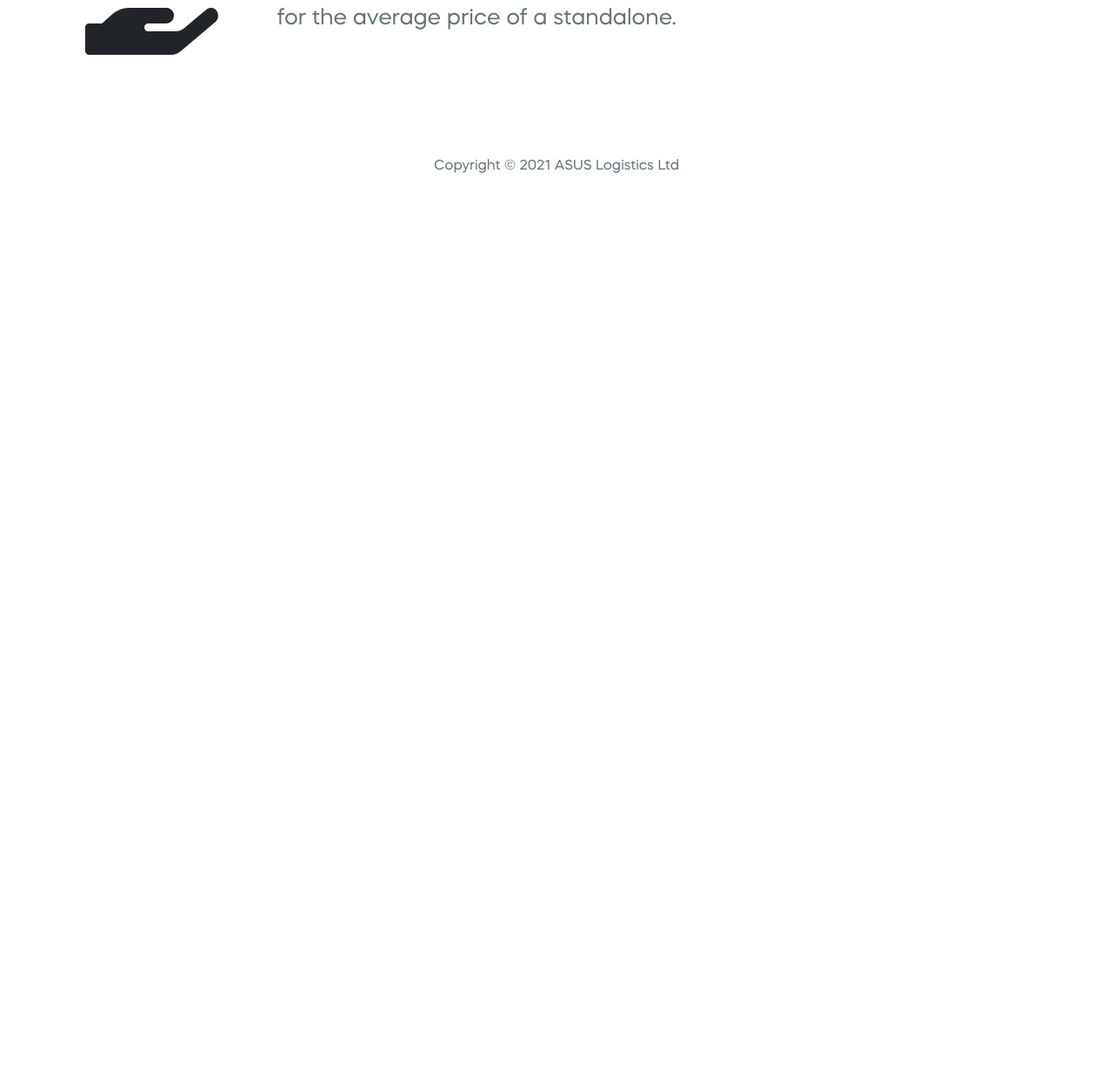
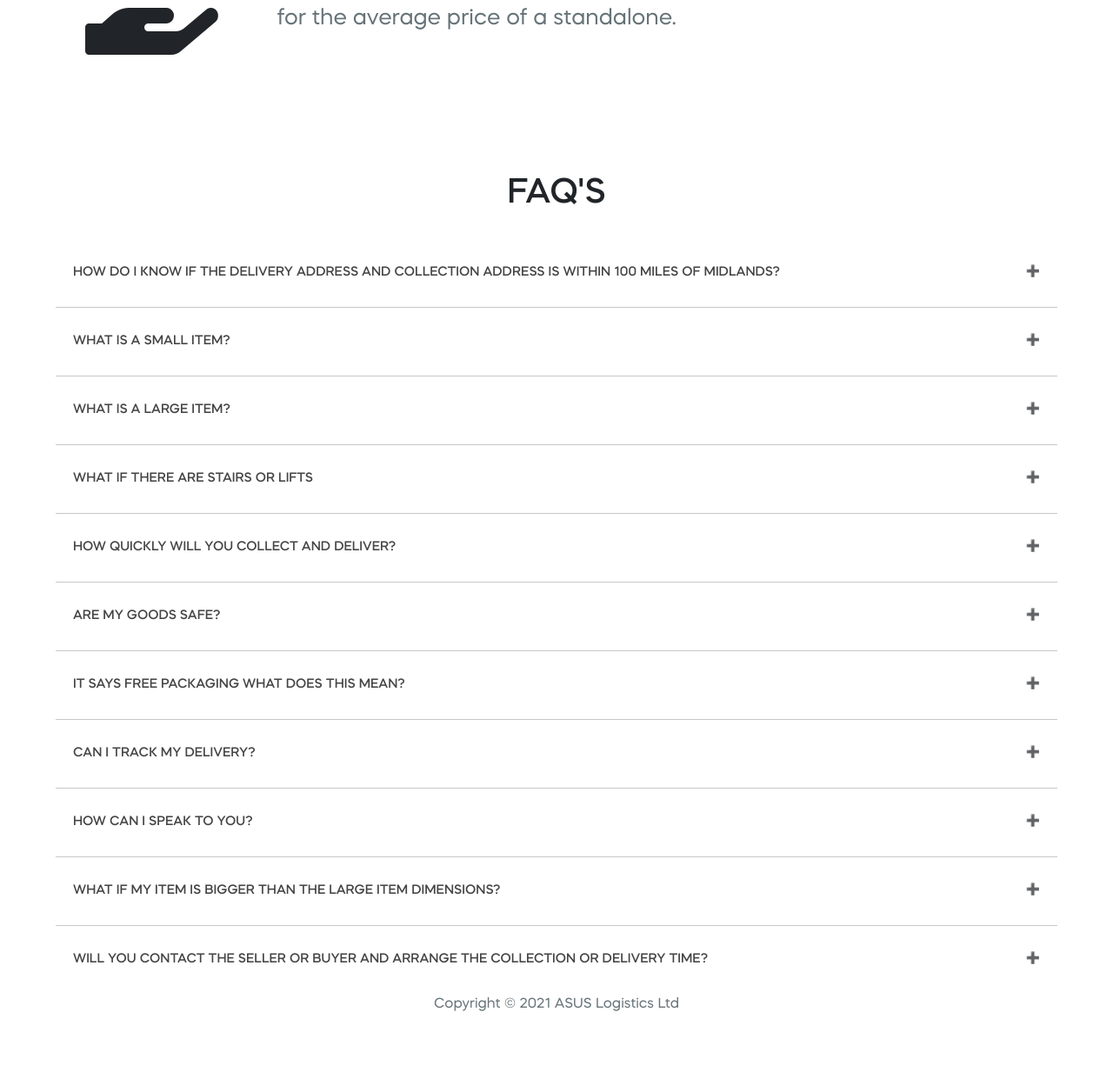
Before and after one commit to AsusLogistics/website, a Django app: page / in a window 1280 px wide. Shown: the part 1460-2693 px from the top of the page at 87% size. Before the commit the page ends 1659 px from the top, so only its background shows below. Run offline with Django 3.2, Linux system fonts and the light colour scheme; some libraries are stand-ins or nearby versions.

```diff
--- /dev/null
+++ b/AsusLogistic/static/faq.css
@@ -0,0 +1,60 @@
+.faq-heading{
+    border-bottom: #777;
+    padding: 20px 60px;
+}
+.faq-container{
+display: flex;
+/*justify-content: center; */
+flex-direction: column;
+}
+.hr-line{
+  width: 90%;
+  margin: auto;
+
+}
+/* Style the buttons that are used to open and close the faq-page body */
+.faq-page {
+    /* background-color: #eee; */
+    color: #444;
+    cursor: pointer;
+    padding: 30px 20px;
+    width: 90%;
+    border: none;
+    outline: none;
+    transition: 0.4s;
+    margin: auto;
+    font-size: 15px;
+
+}
+.faq-body{
+    margin: auto;
+    /* text-align: center; */
+   width: 90%;
+   padding: auto;
+
+
+}
+/* Add a background color to the button if it is clicked on (add the .active class with JS), and when you move the mouse over it (hover) */
+.active,
+.faq-page:hover {
+    background-color: #F9F9F9;
+}
+/* Style the faq-page panel. Note: hidden by default */
+.faq-body {
+    padding: 0 18px;
+    background-color: white;
+    display: none;
+    overflow: hidden;
+}
+.faq-page:after {
+    content: '\02795';
+    /* Unicode character for "plus" sign (+) */
+    font-size: 13px;
+    color: #777;
+    float: right;
+    margin-left: 5px;
+}
+.active:after {
+    content: "\2796";
+    /* Unicode character for "minus" sign (-) */
+}
--- /dev/null
+++ b/AsusLogistic/static/js/homejs/faq.js
@@ -0,0 +1,16 @@
+var faq = document.getElementsByClassName("faq-page");
+var i;
+for (i = 0; i < faq.length; i++) {
+    faq[i].addEventListener("click", function () {
+        /* Toggle between adding and removing the "active" class,
+        to highlight the button that controls the panel */
+        this.classList.toggle("active");
+        /* Toggle between hiding and showing the active panel */
+        var body = this.nextElementSibling;
+        if (body.style.display === "block") {
+            body.style.display = "none";
+        } else {
+            body.style.display = "block";
+        }
+    });
+}
--- a/AsusLogistic/templates/Landing Page.html
+++ b/AsusLogistic/templates/Landing Page.html
@@ -24,6 +24,8 @@
   <!-- Vendor stylesheets  -->
   <link rel="stylesheet" href="{% static 'main.css' %}">
   <link rel="stylesheet" href="{% static 'landing_test.css' %}">
+  <link rel="stylesheet" href="{% static 'faq.css' %}">
+
 
   <!-- Custom stylesheet -->
 </head>
@@ -220,13 +222,7 @@
       </div>
     </div>
   </div>
-<!-- Footer Area -->
-<footer class="footer-area-l-12 position-relative">
-  <div class="footersection">
-    <p>Copyright &copy; 2021 ASUS Logistics Ltd</p>
 
-  </div>
-</footer>
 <!-- Vendor Scripts -->
 <script src="{% static 'js/vendor.min.js' %}"></script>
 <script src="{% static 'js/aos.min.js' %}"></script>
@@ -251,6 +247,123 @@
     setTimeout(carousel, 6000); // Change image every 2 seconds
   }
 </script> -->
+<div class="d-flex justify-content-center">
+<h1 class="faq-heading">FAQ'S</h1>
+</div>
+<section class="faq-container">
+  <div class="faq-one">
+      <!-- faq question -->
+      <h1 class="faq-page">HOW DO I KNOW IF THE DELIVERY ADDRESS AND COLLECTION ADDRESS IS WITHIN 100 MILES OF MIDLANDS?</h1>
+      <!-- faq answer -->
+      <div class="faq-body">
+          <p>CHECK ON GOOGLE MAPS BY TYPING THE COLLECTION POSTCODE AND THEN MIDLANDS AND LOOKING AT HOW MANY MILES IT SAYS ON GOOGLE MAPS.
+            REPEAT WITH DELIVERY POSTCODE. IF BOTH POST CODES ARE WITHIN 100 MILES OF MIDLANDS THEN YOU SHOULD SELECT THE LOCAL DELIVERY OPTION</p>
+      </div>
+  </div>
+    <hr class="hr-line">
+    <div class="faq-two">
+        <!-- faq question -->
+        <h1 class="faq-page">WHAT IS A SMALL ITEM?</h1>
+        <!-- faq answer -->
+        <div class="faq-body">
+            <p>ANY ITEM WHICH IS LESS THAN 1m x 0.5m x 0.5m in dimensions and weighs less than 50 kilos. </p>
+        </div>
+    </div>
+    <hr class="hr-line">
+    <div class="faq-three">
+        <!-- faq question -->
+<h1 class="faq-page">WHAT IS A LARGE ITEM?</h1>
+        <!-- faq answer -->
+        <div class="faq-body">
+            <p>ANY ITEM WHICH IS LESS THAN 1.6m x 0.8m x 0.8m in dimensions and weighs less than 80 kilos</p>
+        </div>
+    </div>
+    <hr class="hr-line">
+    <div class="faq-four">
+        <!-- faq question -->
+        <h1 class="faq-page">WHAT IF THERE ARE STAIRS OR LIFTS</h1>
+        <!-- faq answer -->
+        <div class="faq-body">
+            <p>Please click on request a quote as there maybe an additional charge depending on the items and the number of stairs </p>
+        </div>
+    </div>
+    <hr class="hr-line">
+    <div class="faq-five">
+        <!-- faq question -->
+        <h1 class="faq-page">HOW QUICKLY WILL YOU COLLECT AND DELIVER?</h1>
+        <!-- faq answer -->
+        <div class="faq-body">
+            <p>We always aim to collect and deliver within 5 to 7 days of receiving your booking,
+               unless you have selected the next day option whereby we aim to collect your goods within 72 hours and deliver them the next day before 9pm.</p>
+        </div>
+    </div>
+    <hr class="hr-line">
+    <div class="faq-six">
+        <!-- faq question -->
+        <h1 class="faq-page">ARE MY GOODS SAFE?</h1>
+        <!-- faq answer -->
+        <div class="faq-body">
+            <p>Rest assured we have goods in transit cover of £100,000</p>
+        </div>
+    </div>
+    <hr class="hr-line">
+    <div class="faq-seven">
+        <!-- faq question -->
+        <h1 class="faq-page">IT SAYS FREE PACKAGING WHAT DOES THIS MEAN?</h1>
+        <!-- faq answer -->
+        <div class="faq-body">
+            <p>For a limited time we will supply bubble wrap and blankets to keep goods safe during transit for no additional
+              charge so you can rest assured that your goods will be protected during transit.</p>
+        </div>
+    </div>
+    <hr class="hr-line">
+    <div class="faq-eight">
+        <!-- faq question -->
+        <h1 class="faq-page">CAN I TRACK MY DELIVERY?</h1>
+        <!-- faq answer -->
+        <div class="faq-body">
+            <p>Yes we supply you on the day with a link for you to track your goods.</p>
+        </div>
+    </div>
+    <hr class="hr-line">
+    <div class="faq-nine">
+        <!-- faq question -->
+        <h1 class="faq-page">HOW CAN I SPEAK TO YOU?</h1>
+        <!-- faq answer -->
+        <div class="faq-body">
+            <p>You can always contact us using the contact us page whereby we aim to get back to you within 24hrs,
+              or if the live chat option is available you can live chat, or you can call us during our the hours of 9am to 9pm.</p>
+        </div>
+    </div>
+    <hr class="hr-line">
+    <div class="faq-ten">
+        <!-- faq question -->
+        <h1 class="faq-page">WHAT IF MY ITEM IS BIGGER THAN THE LARGE ITEM DIMENSIONS?</h1>
+        <!-- faq answer -->
+        <div class="faq-body">
+            <p>Please use the request a quote option to receive a personalized quote.</p>
+        </div>
+    </div>
+
+    <hr class="hr-line">
+    <div class="faq-eleven">
+        <!-- faq question -->
+        <h1 class="faq-page">WILL YOU CONTACT THE SELLER OR BUYER AND ARRANGE THE COLLECTION OR DELIVERY TIME?</h1>
+        <!-- faq answer -->
+        <div class="faq-body">
+            <p>Once you book we will send you a form to get all details for collection and delivery then we will liaise with all parties to arrange conveniently to collect and deliver asap.</p>
+        </div>
+    </div>
+</section>
+<!-- Footer Area -->
+<footer class="footer-area-l-12 position-relative">
+  <div class="footersection">
+    <p>Copyright &copy; 2021 ASUS Logistics Ltd</p>
+
+  </div>
+</footer>
+<!-- SCRIPTS -->
+<script src="{% static 'js/homejs/faq.js' %}"></script>
 <script src="//code.tidio.co/ullomih3xdlzxooimhv74srkelszgdfj.js" async></script>
 </body>
 
--- a/asus/settings.py
+++ b/asus/settings.py
@@ -38,6 +38,7 @@ INSTALLED_APPS = [
     'django.contrib.messages',
     'django.contrib.staticfiles',
     'AsusLogistic.apps.AsuslogisticConfig',
+    'rest_framework',
 ]
 
 MIDDLEWARE = [
```
Also changed, not shown: AsusLogistic/templates/Booking.html (+5 -5 lines).
